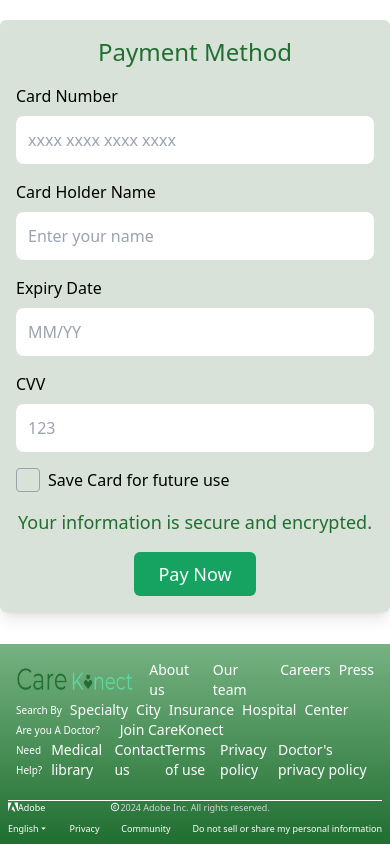
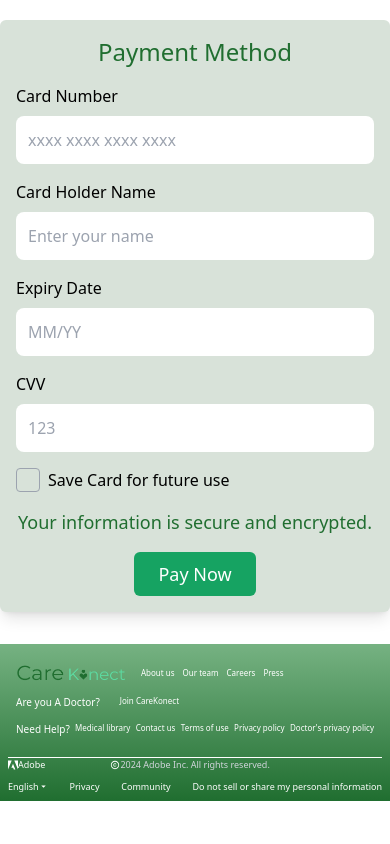
Before and after one commit to Chibuzo21/GROUP-5-final-project, a React (Vite) app in the folder FRONTEND/my-project/: page /Payment in a window 390 px wide. Shown: the part 1247-2091 px from the top of the page. After the commit the page ends 2048 px from the top, so only its background shows below. Built offline with nearby package versions, Linux system fonts and the light colour scheme.

Commit message:
chnaged footer

```diff
--- a/FRONTEND/my-project/src/Components/Footer.jsx
+++ b/FRONTEND/my-project/src/Components/Footer.jsx
@@ -13,18 +13,18 @@ function Footer() {
     bg-gradient-to-b from-[#76B282] to-[#206E30] flex flex-col justify-center px-2 "
       >
         <section
-          className=" md:flex justify-center align-center  text-white w-[100%] text-sm  py-2 px-2
+          className=" md:flex justify-center align-center  text-white w-[100%]  py-2 px-2
         sm:text-[13px] text-[8px] sm:mb-6 mb-3 "
         >
-          <div className="flex md:flex-col md:w-[30%]  w-[100%] gap-2 align-center  ">
-            <img src={Logo} alt="" className="sm:w-[224px] w-[35%]  " />
+          <div className="flex md:flex-col md:w-[30%]  w-[100%] gap-2 mb-2 sm:mb-0  items-center sm:items-start ">
+            <img src={Logo} alt="" className="sm:w-[224px] w-[30vw]  " />
             <p>About us</p>
             <p>Our team</p>
             <p>Careers</p>
             <p>Press</p>
           </div>
-          <section className="flex sm:flex-row flex-col sm:gap-2  lg:w-[60%] w-[100%] align-center justify-between ">
-            <div className="flex md:flex-col gap-2 ">
+          <section className="flex sm:flex-row flex-col sm:gap-2 gap-3 lg:w-[60%] w-[100%] align-center justify-between ">
+            <div className="sm:flex hidden md:flex-col gap-2 ">
               <p className=" sm:font-medium  sm:text-[15px] text-[10px] sm:mb-3">
                 Search By
               </p>
```
